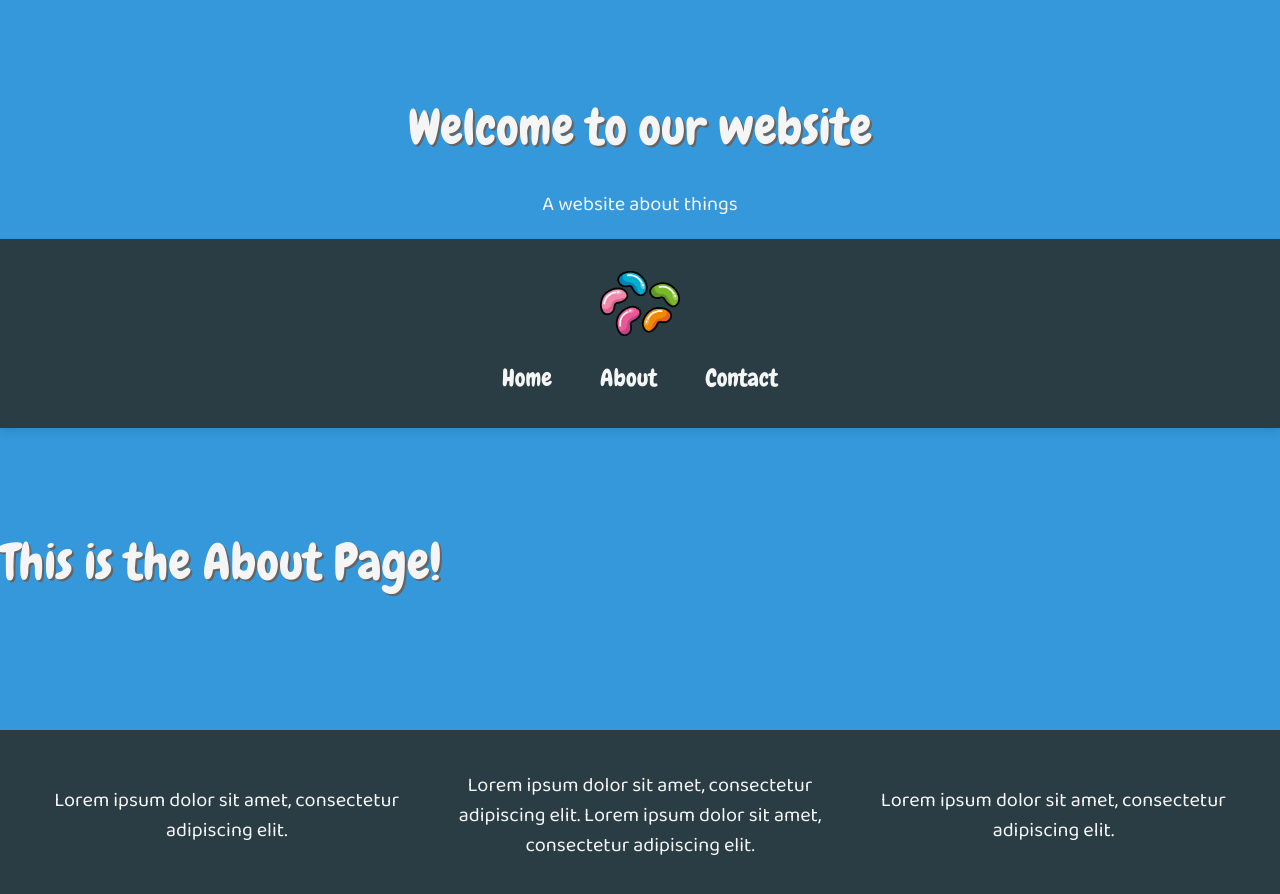
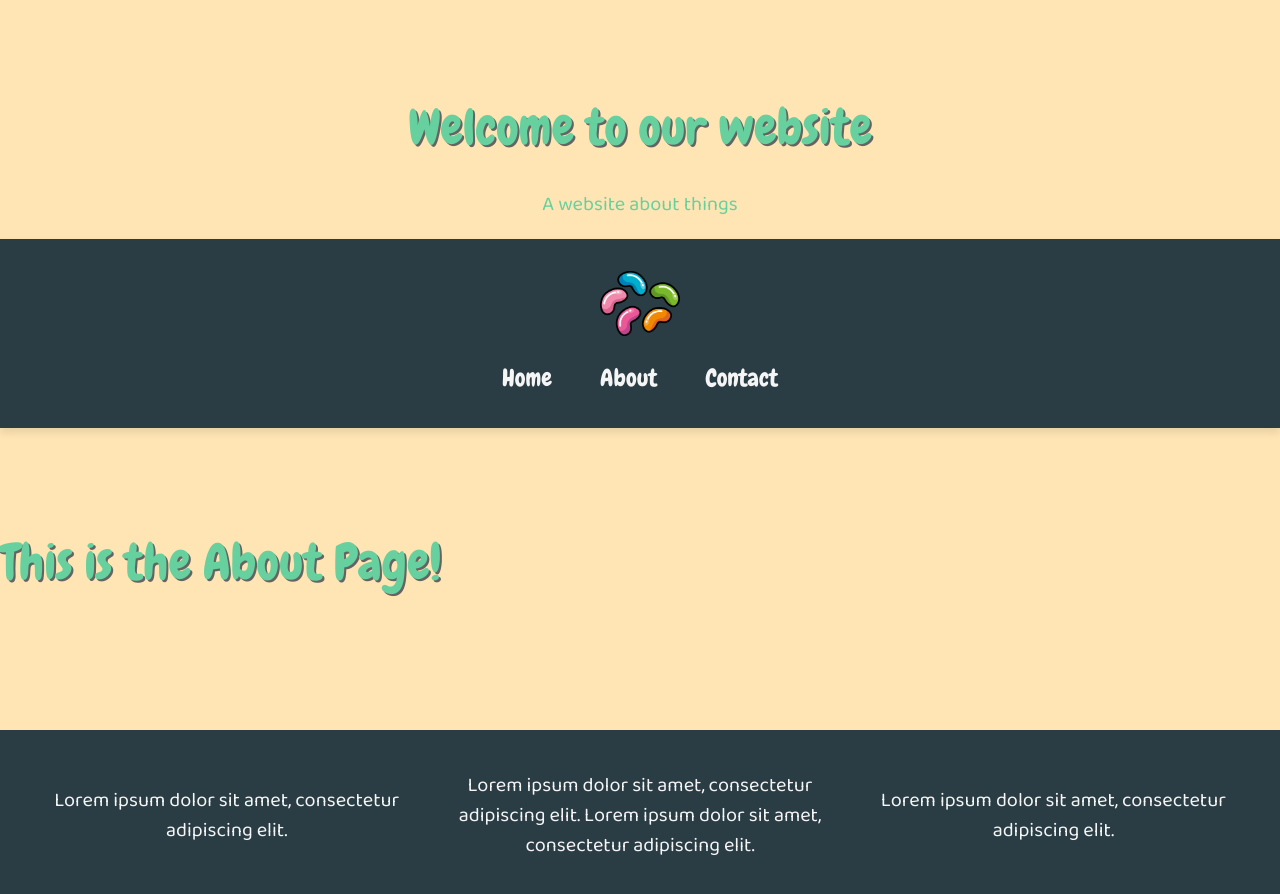
Before and after one commit to Milla-8/group-project-v3, a React (Vite) app: page /about in a window 1280 px wide. Shown: the top 894 px of the page. Built offline with nearby package versions, Linux system fonts and the light colour scheme.

Commit message:
Test color
test color

```diff
--- a/src/pages/header/Header.scss
+++ b/src/pages/header/Header.scss
@@ -1,10 +1,12 @@
+@use "../../styles/main.scss" as *;
+
 h1{
-    color: whitesmoke;
+    color: $BeanMintGreen-color;
     font-size: 50px;
     text-shadow: 2px 2px #666363;
 }
 p{
-    color: whitesmoke;
+    color: $BeanMintGreen-color;
     font-size: 20px;
 }
 .header{
--- a/src/styles/main.scss
+++ b/src/styles/main.scss
@@ -5,12 +5,12 @@ $font-baloo: 'Baloo 2', cursive;  // For body and general text
 $font-chewy: 'Chewy', cursive;      // For playful headers or links
 
 // Colors
-$primary-color: #3498db;
-$BeanPink-color: #FF6B6B;
-$BeanNavy-color: #2A3D45;
-$BeanMintGreen-color: #66D19E;
-$BeanSoftWhite-color: #F5F5F5;
-$BeanOrange-color: #FFE5B4;
+$primary-color: #FFE5B4;
+$BeanPink-color: #FF6B6B; // hover text ?
+$BeanNavy-color: #2A3D45; // Footer  nav ?
+$BeanMintGreen-color: #66D19E; // Text
+$BeanSoftWhite-color: #F5F5F5; // Displaybox background
+$BeanOrange-color: #FFE5B4; // Backgrund
 
 body {
   font-family: $font-baloo;
```
